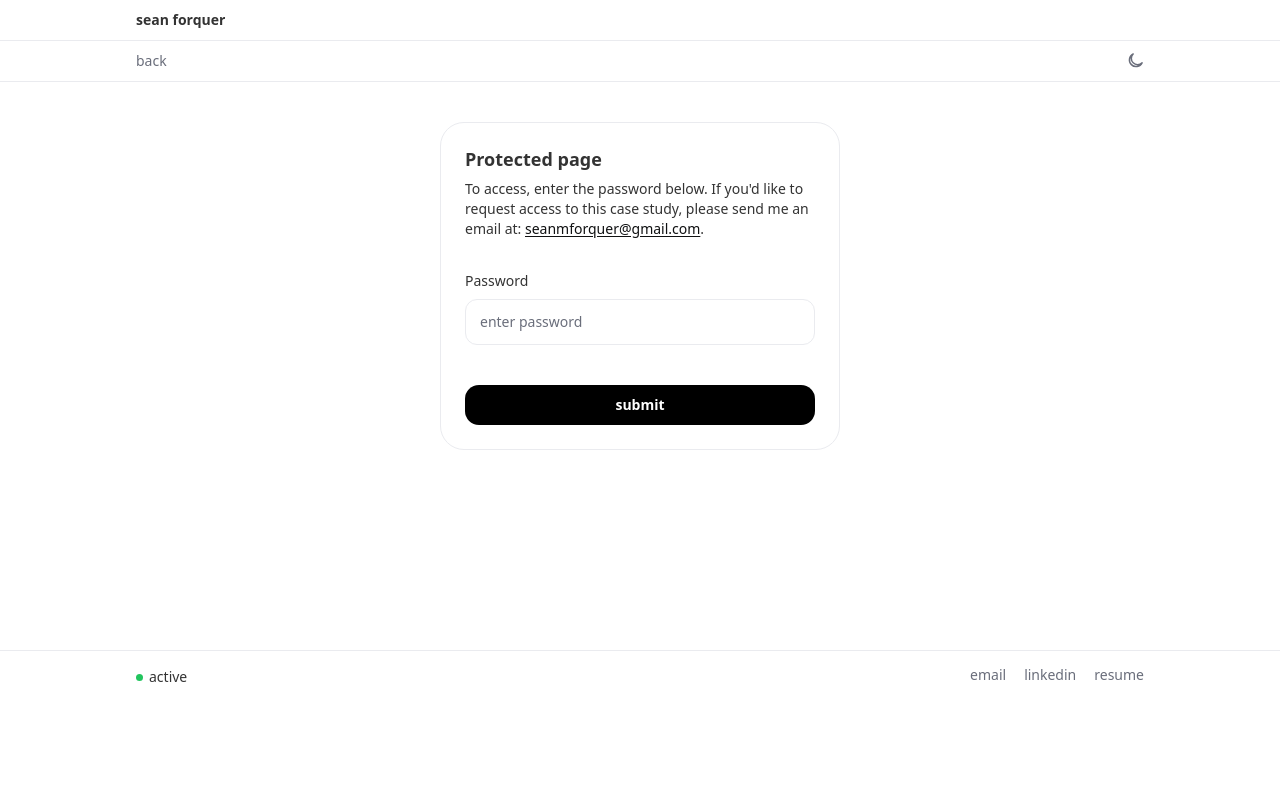
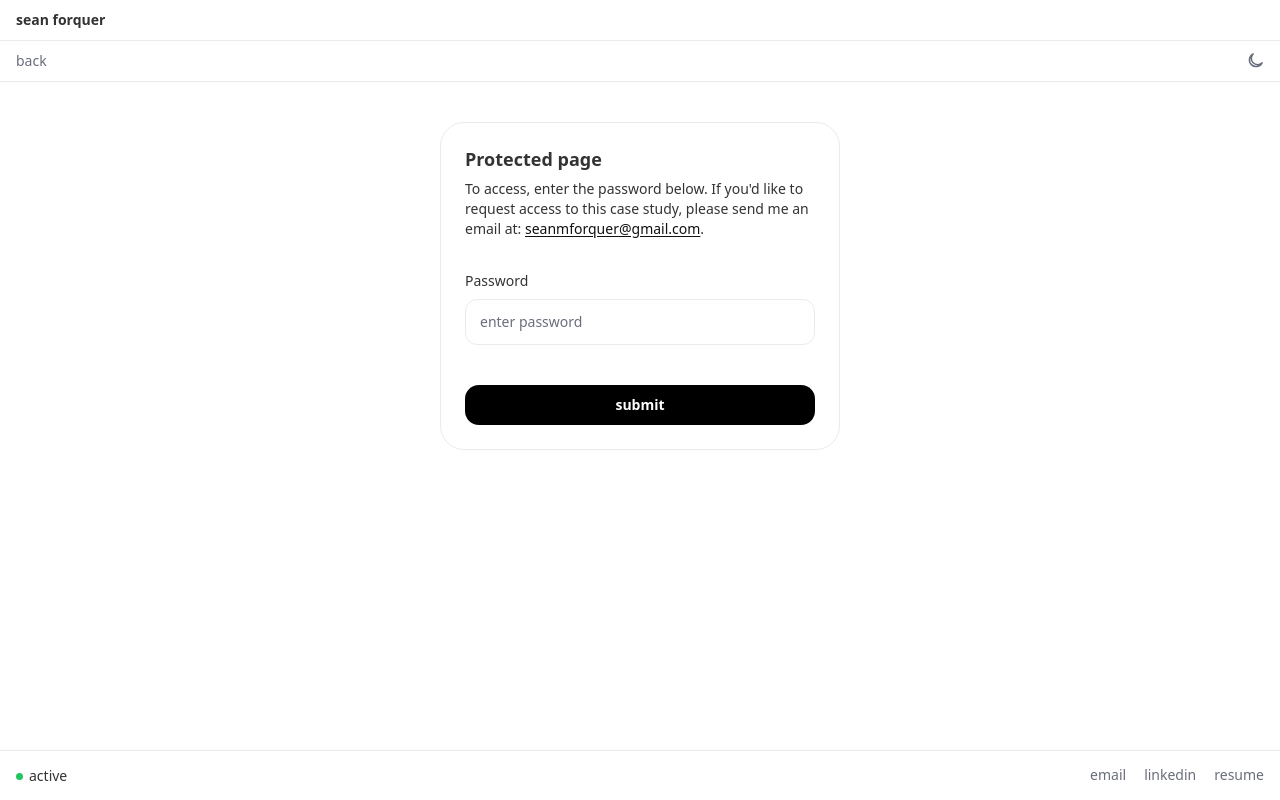
Before and after one commit to guser4579/seanfolio, a Next.js app: page /coi in a window 1280 px wide. Built offline with nearby package versions, Linux system fonts and the light colour scheme; no server answers.

Commit message:
theme: rebase dark/light onto deployed globals.css (restore full-width 16px gutters, sticky footer, nav weight, divider + study-list styles reverted by stale local copy)

```diff
--- a/app/globals.css
+++ b/app/globals.css
@@ -1,11 +1,11 @@
-/* =========================================================
+/* ============================================================
    seanfolio — global styles
    Design system extracted from seanforquer.com (locked concepts).
    Spacing rules: 40px header→content, 200px content→footer,
    every gap set in exactly one place.
    ============================================================ */
 :root {
-  --title:  #101112;
+  --title:   #101112;
   --body:    #333333;
   --muted:   #6A6E7B;
   --card:    #FAFAFB;
@@ -65,10 +65,13 @@ body {
   margin: 0; background: var(--paper); color: var(--body);
   font-family: var(--sans); font-size: 14px; line-height: 20px;
   -webkit-font-smoothing: antialiased;
+  /* sticky footer on short pages: body is a column, main stretches */
+  min-height: 100vh; display: flex; flex-direction: column;
 }
 @media (prefers-reduced-motion: no-preference) {
   body { transition: background .2s ease, color .2s ease; }
 }
+main { flex: 1 1 auto; }
 
 a:focus-visible, button:focus-visible, input:focus-visible {
   outline: 2px solid var(--title); outline-offset: 2px;
@@ -89,8 +92,9 @@ a:focus-visible, button:focus-visible, input:focus-visible {
 /* ---------- header ---------- */
 header.site { position: sticky; top: 0; z-index: 50; background: var(--paper); }
 .bar { border-bottom: 1px solid var(--line); }
+/* full-width bars: 16px gutters at every screen size */
 .bar-inner {
-  max-width: 1040px; margin: 0 auto; padding: 10px 16px;
+  padding: 10px 16px;
   display: flex; align-items: center; justify-content: space-between;
 }
 .wordmark { font-weight: 600; color: var(--body); text-decoration: none; font-size: 14px; }
@@ -100,7 +104,7 @@ nav.sub a, nav.sub button {
   font: inherit; background: none; border: 0; padding: 0; cursor: pointer;
 }
 nav.sub a:hover, nav.sub button:hover { color: var(--title); }
-nav.sub .current { color: var(--body); }
+nav.sub .current { color: var(--body); font-weight: 600; }
 
 .theme-toggle {
   display: inline-flex; align-items: center; justify-content: center;
@@ -113,7 +117,7 @@ nav.sub .current { color: var(--body); }
 .theme-toggle .icon-sun { display: none; }
 .theme-toggle .icon-moon { display: block; }
 [data-theme="dark"] .theme-toggle .icon-sun { display: block; }
-[data-theme="dark"] .theme-toggle .icon-moon { display: none; }
+[data-theme="dark"] .theme-toggle .icon-moon { display: none; } /* matches wordmark weight */
 
 /* ---------- layout columns ---------- */
 /* 40px header→content; 200px content→footer (global rule) */
@@ -127,6 +131,8 @@ main.center {
 /* ---------- section heading w/ accent bar (home) ---------- */
 .sect { margin-top: 56px; }
 .sect:first-child { margin-top: 0; }
+/* dashed section divider: 56px above (own margin) + 56px below (next .sect margin) */
+hr.divider { border: 0; border-top: 1px dashed var(--line); margin: 56px 0 0; }
 h1.head, h2.head {
   display: flex; align-items: center; gap: 10px;
   font-size: 18px; line-height: 24px; font-weight: 600; color: var(--body);
@@ -229,6 +235,9 @@ li.job { padding: 12px 0 14px; }
 .study h3 { font-size: 14px; line-height: 20px; font-weight: 600; color: var(--body); margin: 24px 0 0; }
 .study h3 + p { margin-top: 8px; }
 .study p { margin: 14px 0 0; }
+.study ul { margin: 14px 0 0; padding-left: 20px; }
+.study li { margin-top: 6px; }
+.study li::marker { color: var(--muted); }
 .formula { font-style: italic; color: var(--muted); }
 
 .band {
@@ -327,7 +336,7 @@ li.job { padding: 12px 0 14px; }
 }
 .modal h2 { font-size: 20px; line-height: 28px; font-weight: 600; color: var(--title); margin: 0 0 8px; }
 .modal .intro { margin: 0 0 20px; }
-.rows { display: flex; flex-direction: column; gap: 16px; }
+.rows { display: flex; flex-direction: column; gap: 16px; } /* exactly 16px between rows */
 .row { display: flex; align-items: center; gap: 12px; padding: 0; }
 .row .icon { flex-shrink: 0; width: 20px; height: 20px; color: var(--muted); }
 .row .label { color: var(--muted); }
@@ -350,7 +359,7 @@ li.job { padding: 12px 0 14px; }
 /* ---------- footer ---------- */
 footer.site-foot { border-top: 1px solid var(--line); }
 .foot-inner {
-  max-width: 1040px; margin: 0 auto; padding: 14px 16px;
+  padding: 14px 16px; /* full-width: 16px gutters at every screen size */
   display: flex; justify-content: space-between; align-items: baseline;
   flex-wrap: wrap; gap: 8px 24px; font-size: 14px;
 }
```
